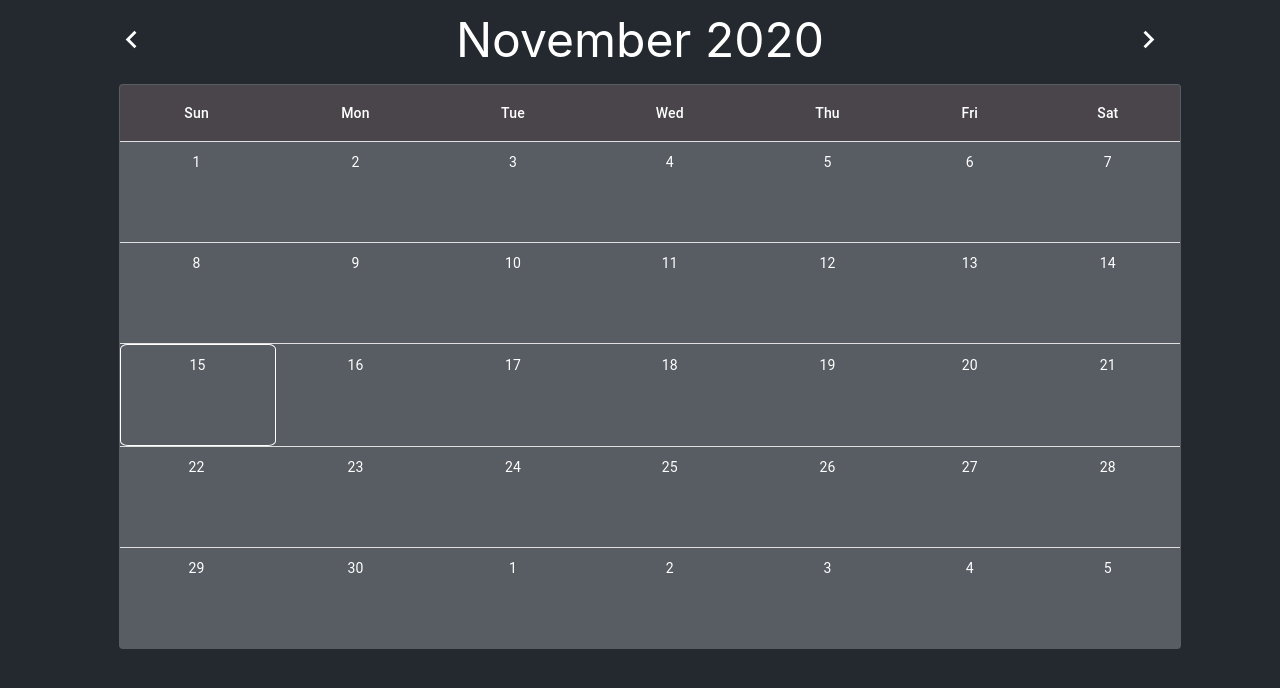
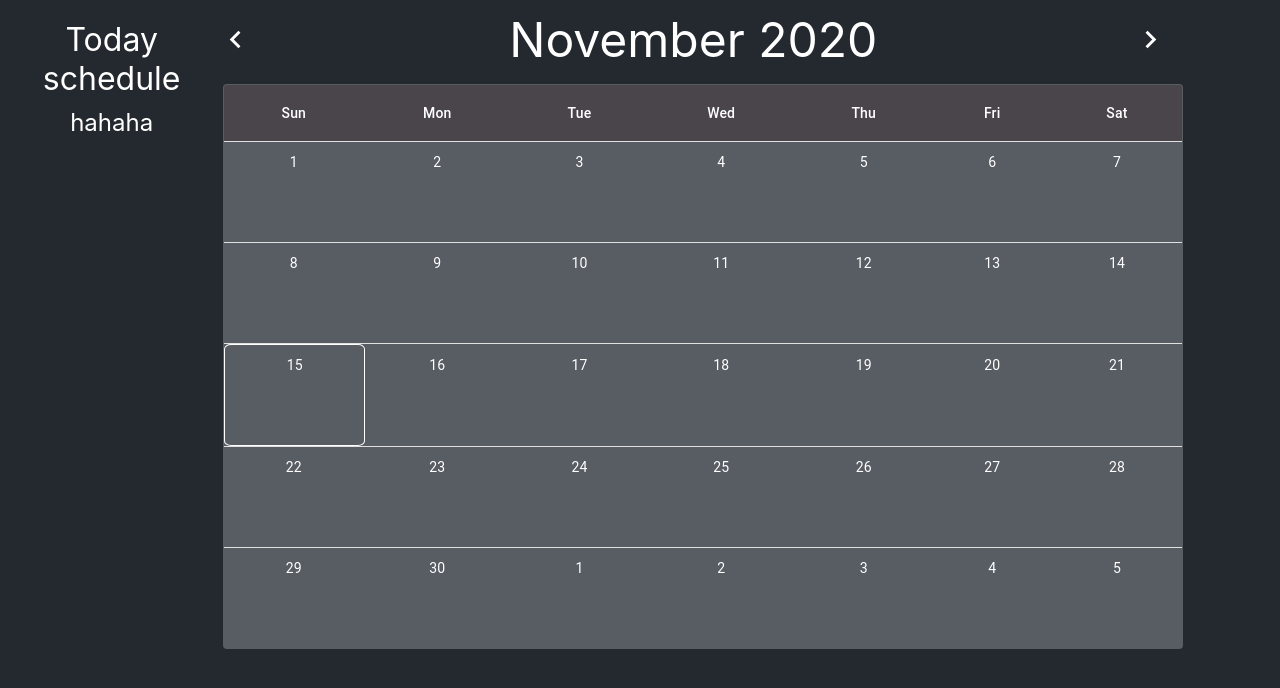
Before and after one commit to sx086401/calendar, a React (Create React App) app: page /#/calendar in a window 1280 px wide. Shown: the top 688 px of the page. Built offline with nearby package versions, Linux system fonts and the light colour scheme.

Commit message:
add today schedule

```diff
--- a/src/containers/calendar/Calendar.tsx
+++ b/src/containers/calendar/Calendar.tsx
@@ -5,6 +5,7 @@ import { addDays } from 'date-fns/esm'
 import keyboardArrowLeft from '../../assets/keyboard_arrow_left.svg'
 import keyboardArrowRight from '../../assets/keyboard_arrow_right.svg'
 import CalendarCell from './CalendarCell'
+import TodaySchedule from './TodaySchedule'
 
 const useStyle = makeStyles({
   title: {
@@ -69,11 +70,22 @@ function chunkWeeks(dates: Date[]): Array<Date[]> {
   return result
 }
 
+interface contextValue {
+  todaySchedule: string,
+  updateTodaySchedule: any
+}
+
+const defaultContext: contextValue = { todaySchedule: '', updateTodaySchedule: null}
+
+export const CalendarContext = React.createContext(defaultContext)
+
 export default function Calendar() {
   const classes = useStyle()
   const tableHead = ['Sun', 'Mon', 'Tue', 'Wed', 'Thu', 'Fri', 'Sat']
   const now = new Date()
   const [current, setCurrent] = useState<Date>(now)
+  const [todaySchedule, updateTodaySchedule] = useState('hahaha')
+
   const startDateOfMonth = startOfMonth(current)
   const startDayOfMonth = getDay(startDateOfMonth)
   const startDateOfCalendar = addDays(startDateOfMonth, -startDayOfMonth)
@@ -93,9 +105,12 @@ export default function Calendar() {
   }
 
   return (
-    <Grid container spacing={3}>
-      <Grid item md={1}></Grid>
-      <Grid item xs={12} md={10}>
+    <CalendarContext.Provider value={{ todaySchedule, updateTodaySchedule }}>
+      <Grid container spacing={0}>
+        <Grid item md={2}>
+          <TodaySchedule></TodaySchedule>
+        </Grid>
+        <Grid item xs={12} md={9}>
           <Banner>
             <img className={'img'} src={keyboardArrowLeft} onClick={previousMonth} alt={keyboardArrowRight}></img>
             <div className={classes.title}>{current.toLocaleDateString('en-US', {year: 'numeric', month: 'long'})}</div>
@@ -120,5 +135,6 @@ export default function Calendar() {
         </Grid>
         <Grid item md={1}></Grid>
       </Grid>
+    </CalendarContext.Provider>
   )
 }
--- /dev/null
+++ b/src/containers/calendar/TodaySchedule.tsx
@@ -0,0 +1,36 @@
+import { Box, makeStyles } from '@material-ui/core'
+import React, { useContext } from 'react'
+import { CalendarContext } from './Calendar'
+
+const useStyle = makeStyles({
+  root: {
+    display: 'flex',
+    justifyContent: 'center',
+    flexWrap: 'wrap',
+    color: 'white',
+    marginTop: 20,
+    marginLeft: 10,
+    '& .title': {
+      width: '100%',
+      textAlign: 'center',
+      fontSize: 'xx-large',
+    },
+    '& .content': {
+      marginTop: 10,
+      fontSize: 'x-large',
+      overflowWrap: 'anywhere',
+    }
+  }
+})
+
+export default function TodaySchedule() {
+  const calendarContext = useContext(CalendarContext)
+  const classes = useStyle()
+
+  return (
+    <Box className={classes.root} display={{ xs: 'none', md: 'block'}}>
+      <div className='title'>Today schedule</div>
+      <div className='content'>{calendarContext.todaySchedule}</div>
+    </Box>
+  )
+}
```
Lines whose indentation alone changed are shown as unchanged.
